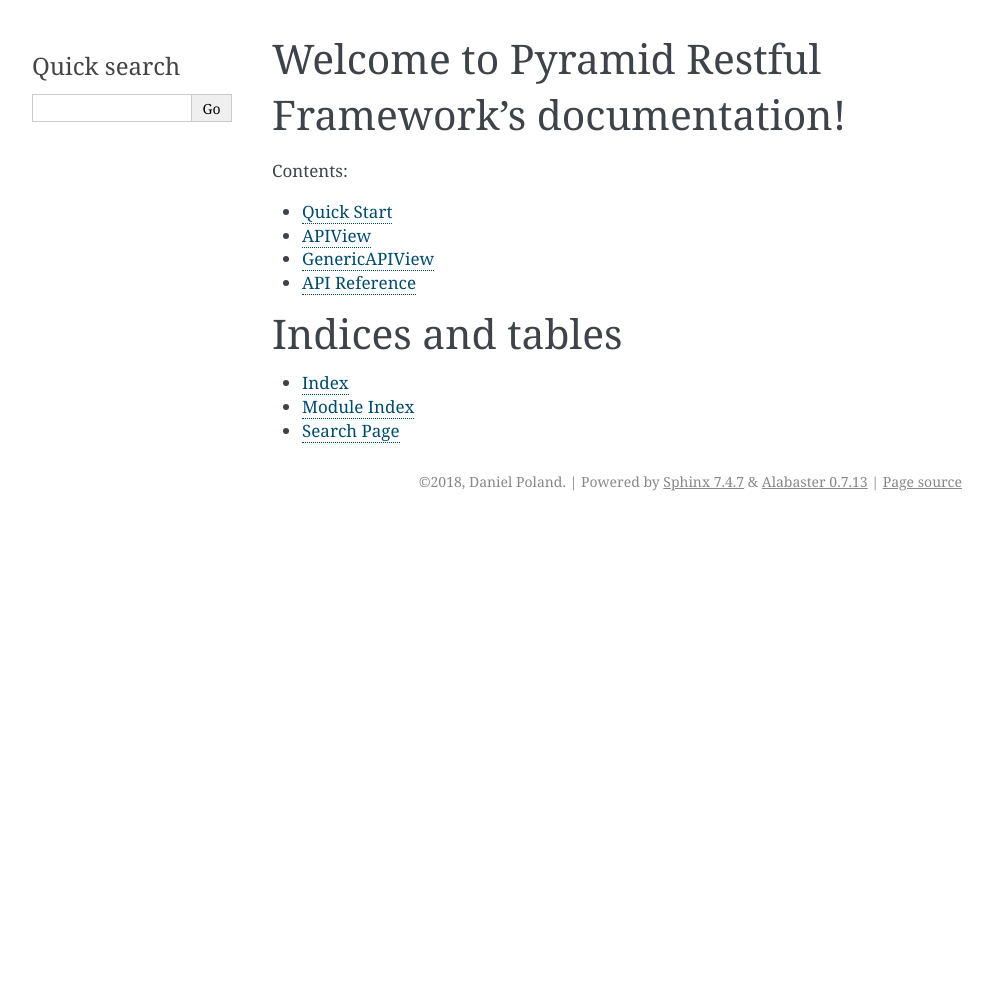
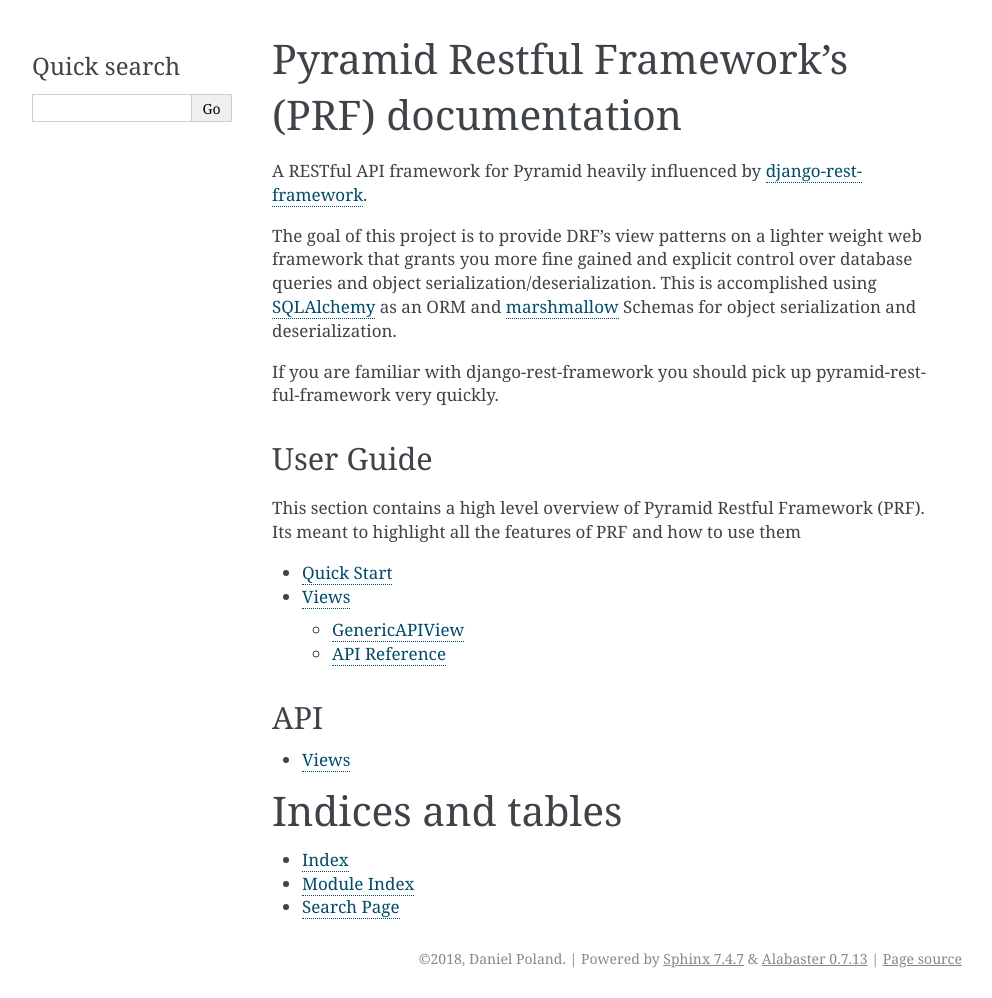
Before and after one commit to danpoland/pyramid-restful-framework, a Sphinx documentation site: the page built from docs/index.rst, in a window 1280 px wide. Shown: the whole page, without its empty margins (148-1140 px from the left). Built offline with Sphinx 7.4.7, drawn with Linux system fonts in a browser that asks for light colours; before the commit the page ends 900 px from its top, so only the background shows below that.

Commit message:
still figuring out sphinx

```diff
--- /dev/null
+++ b/docs/api.rst
@@ -0,0 +1,6 @@
+Views
+=====
+
+.. module:: pyramid_restful.views
+.. autoclass:: APIView
+    :members:
--- a/docs/conf.py
+++ b/docs/conf.py
@@ -17,9 +17,9 @@
 # add these directories to sys.path here. If the directory is relative to the
 # documentation root, use os.path.abspath to make it absolute, like shown here.
 #
-# import os
-# import sys
-# sys.path.insert(0, os.path.abspath('.'))
+import os
+import sys
+sys.path.insert(0, os.path.abspath('../'))
 
 
 # -- General configuration ------------------------------------------------
--- a/docs/index.rst
+++ b/docs/index.rst
@@ -3,17 +3,37 @@
    You can adapt this file completely to your liking, but it should at least
    contain the root `toctree` directive.
 
-Welcome to Pyramid Restful Framework's documentation!
+Pyramid Restful Framework's (PRF) documentation
 =====================================================
+
+A RESTful API framework for Pyramid heavily influenced by `django-rest-framework <https://github.com/encode/django-rest-framework>`_.
+
+The goal of this project is to provide DRF's view patterns on a lighter weight web framework that grants you more
+fine gained and explicit control over database queries and object serialization/deserialization. This is accomplished
+using `SQLAlchemy <http://www.sqlalchemy.org/>`_ as an ORM and
+`marshmallow <https://github.com/marshmallow-code/marshmallow>`_ Schemas for object serialization and deserialization.
+
+If you are familiar with django-rest-framework you should pick up pyramid-restful-framework very quickly.
+
+User Guide
+----------
+
+This section contains a high level overview of Pyramid Restful Framework (PRF).
+Its meant to highlight all the features of PRF and how to use them
 
 .. toctree::
    :maxdepth: 2
-   :caption: Contents:
 
-   quickstart
-   views
+   user/quickstart
+   user/views
 
 
+API
+---
+.. toctree::
+   :maxdepth: 1
+
+   api
 
 Indices and tables
 ==================
--- a/docs/views.rst
+++ b/docs/user/views.rst
@@ -1,4 +1,4 @@
-APIView
+Views
 =======
 
 The ``APIView`` serves as the base class for all views in PRF. It replaces the function based views often used
@@ -61,7 +61,7 @@
 
 
 GenericAPIView
-==============
+--------------
 
 The key advantage of using class-based views is that it allows you to reuse common behavior across many views. PRF
 supplies you with a few pre-constructed views that provide commonly used functionality.
@@ -108,7 +108,7 @@
             return Response(data)
 
 API Reference
-=============
+-------------
 
 **GenericAPIView**
 
```
Also changed, not shown: docs/user/quickstart.rst (renamed from docs/quickstart.rst), 1 other file.
